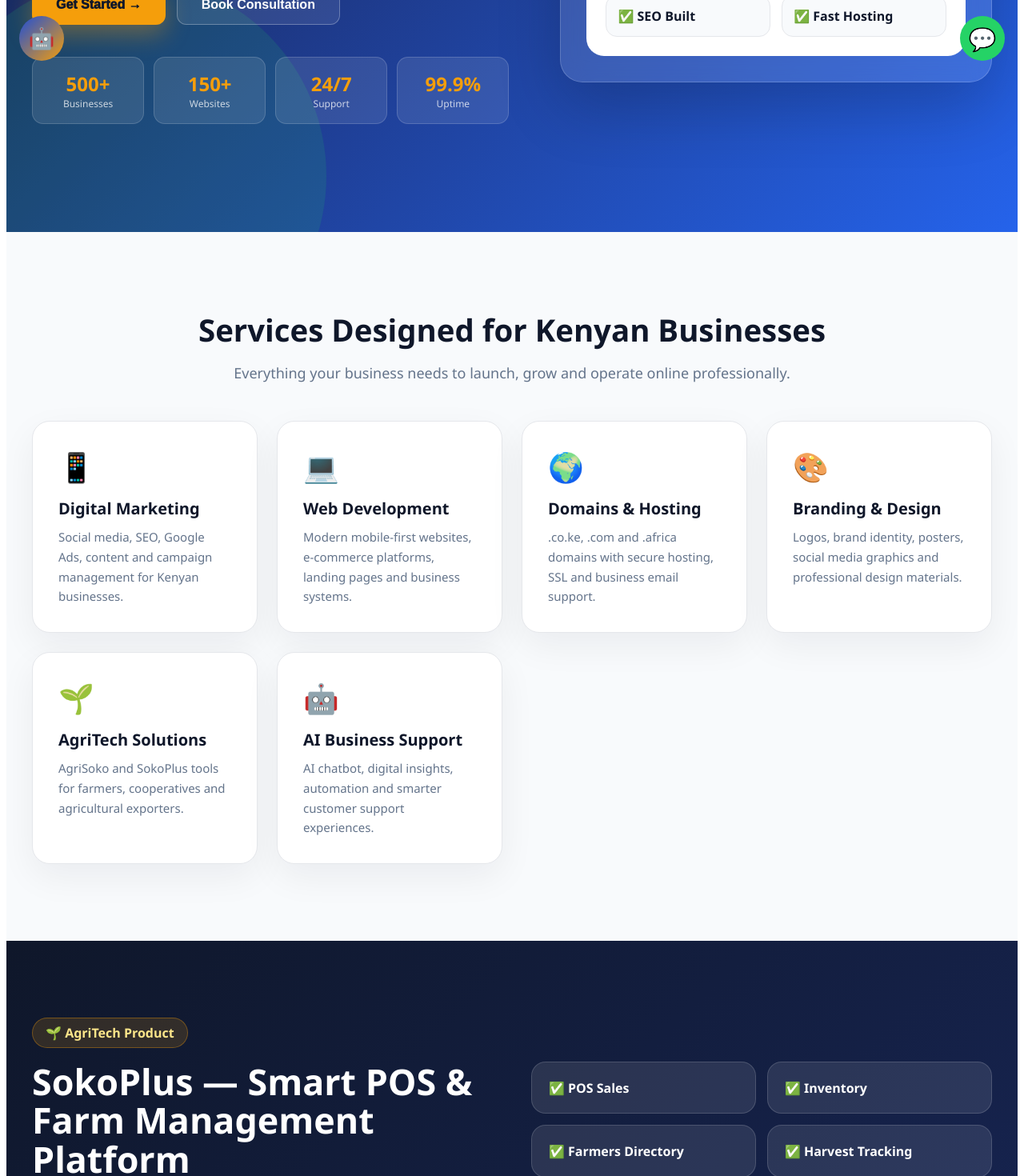
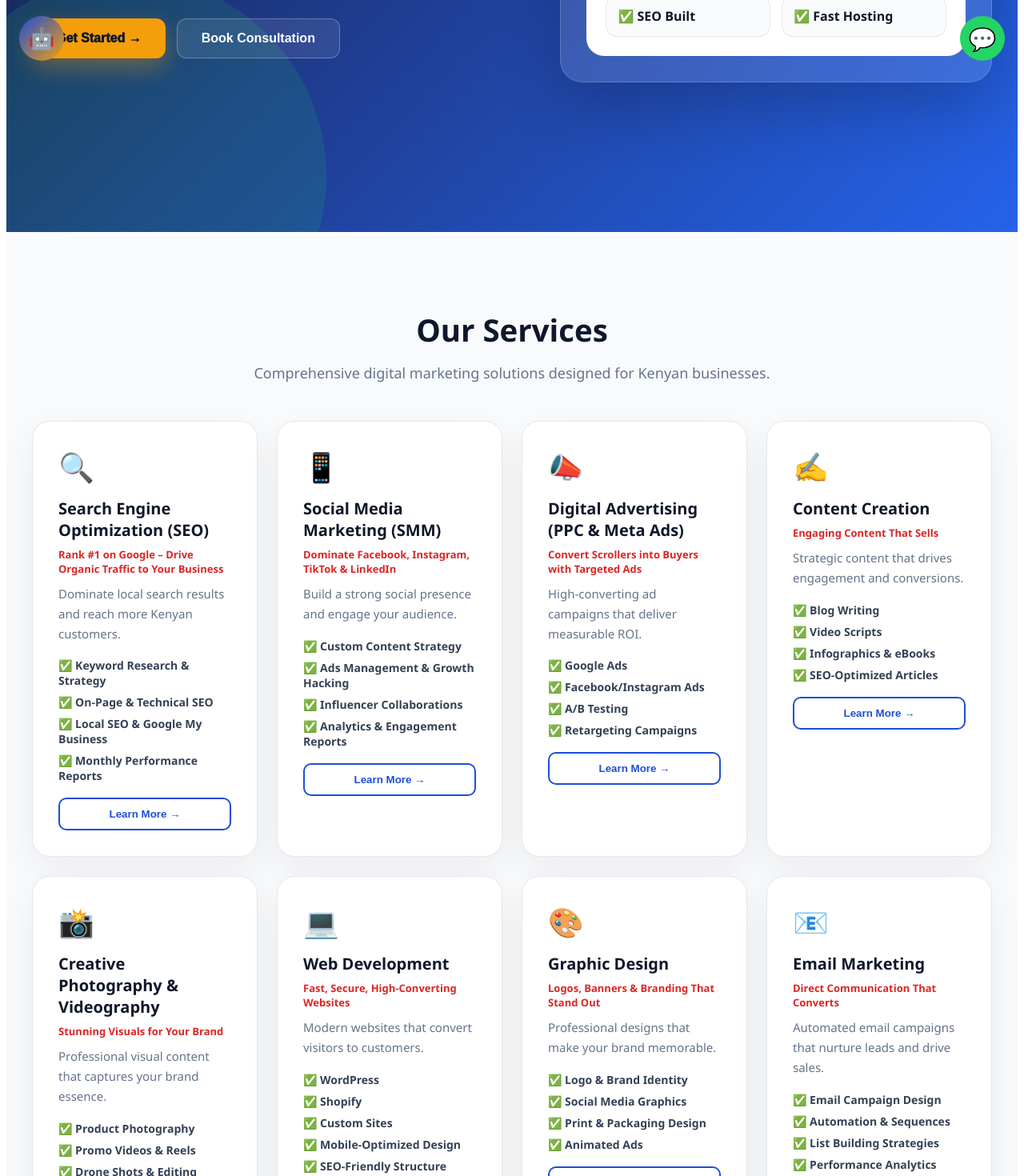
Before and after one commit to ianmunenebundi-glitch/faida-soko, a React (Vite) app: page / in a window 1280 px wide. Shown: the part 700-2170 px from the top of the page at 80% size. Built offline with nearby package versions, Linux system fonts and the light colour scheme.

Commit message:
Update FaidaSoko.jsx
Update services section with detailed FAIDA SOKO offerings

```diff
--- a/FaidaSoko.jsx
+++ b/FaidaSoko.jsx
@@ -19,12 +19,20 @@ const PACKAGES = [
 ];
 
 const SERVICES = [
-  { icon: "📱", title: "Digital Marketing", desc: "Social media, SEO, Google Ads, content and campaign management for Kenyan businesses." },
-  { icon: "💻", title: "Web Development", desc: "Modern mobile-first websites, e-commerce platforms, landing pages and business systems." },
-  { icon: "🌍", title: "Domains & Hosting", desc: ".co.ke, .com and .africa domains with secure hosting, SSL and business email support." },
-  { icon: "🎨", title: "Branding & Design", desc: "Logos, brand identity, posters, social media graphics and professional design materials." },
-  { icon: "🌱", title: "AgriTech Solutions", desc: "AgriSoko and SokoPlus tools for farmers, cooperatives and agricultural exporters." },
-  { icon: "🤖", title: "AI Business Support", desc: "AI chatbot, digital insights, automation and smarter customer support experiences." },
+  { icon: "🔍", title: "Search Engine Optimization (SEO)", subtitle: "Rank #1 on Google – Drive Organic Traffic to Your Business", desc: "Dominate local search results and reach more Kenyan customers.", details: ["Keyword Research & Strategy", "On-Page & Technical SEO", "Local SEO & Google My Business", "Monthly Performance Reports"] },
+  { icon: "📱", title: "Social Media Marketing (SMM)", subtitle: "Dominate Facebook, Instagram, TikTok & LinkedIn", desc: "Build a strong social presence and engage your audience.", details: ["Custom Content Strategy", "Ads Management & Growth Hacking", "Influencer Collaborations", "Analytics & Engagement Reports"] },
+  { icon: "📣", title: "Digital Advertising (PPC & Meta Ads)", subtitle: "Convert Scrollers into Buyers with Targeted Ads", desc: "High-converting ad campaigns that deliver measurable ROI.", details: ["Google Ads", "Facebook/Instagram Ads", "A/B Testing", "Retargeting Campaigns"] },
+  { icon: "✍️", title: "Content Creation", subtitle: "Engaging Content That Sells", desc: "Strategic content that drives engagement and conversions.", details: ["Blog Writing", "Video Scripts", "Infographics & eBooks", "SEO-Optimized Articles"] },
+  { icon: "📸", title: "Creative Photography & Videography", subtitle: "Stunning Visuals for Your Brand", desc: "Professional visual content that captures your brand essence.", details: ["Product Photography", "Promo Videos & Reels", "Drone Shots & Editing", "Branded Stock Libraries"] },
+  { icon: "💻", title: "Web Development", subtitle: "Fast, Secure, High-Converting Websites", desc: "Modern websites that convert visitors to customers.", details: ["WordPress", "Shopify", "Custom Sites", "Mobile-Optimized Design", "SEO-Friendly Structure"] },
+  { icon: "🎨", title: "Graphic Design", subtitle: "Logos, Banners & Branding That Stand Out", desc: "Professional designs that make your brand memorable.", details: ["Logo & Brand Identity", "Social Media Graphics", "Print & Packaging Design", "Animated Ads"] },
+  { icon: "📧", title: "Email Marketing", subtitle: "Direct Communication That Converts", desc: "Automated email campaigns that nurture leads and drive sales.", details: ["Email Campaign Design", "Automation & Sequences", "List Building Strategies", "Performance Analytics"] },
+  { icon: "🤝", title: "Influencer Marketing", subtitle: "Leverage Kenyan Influencers for Brand Growth", desc: "Connect with top Kenyan influencers to amplify your reach.", details: ["Influencer Identification", "Campaign Management", "Content Collaboration", "ROI Tracking"] },
+  { icon: "🎯", title: "Brand Strategy & Positioning", subtitle: "Define Your Brand's Unique Market Position", desc: "Strategic brand development for competitive advantage.", details: ["Brand Audit & Analysis", "Market Positioning", "Messaging Framework", "Brand Guidelines"] },
+  { icon: "📈", title: "Conversion Rate Optimization", subtitle: "Turn More Visitors Into Paying Customers", desc: "Data-driven optimization to maximize your conversion rates.", details: ["Website Analytics Setup", "A/B Testing", "User Experience Optimization", "Sales Funnel Analysis"] },
+  { icon: "🛡️", title: "Online Reputation Management", subtitle: "Protect & Enhance Your Digital Reputation", desc: "Monitor and manage your brand's online presence.", details: ["Review Management", "Crisis Communication", "Brand Monitoring", "Reputation Recovery"] },
+  { icon: "🌍", title: "Domain Registration", subtitle: "Secure Your Perfect Domain Name", desc: "Register .co.ke, .com, .africa and more with instant setup.", details: ["13+ Domain Extensions", "Pricing from KSh 1,500", "FREE .ke Domain Transfers", "Instant Domain Activation"] },
+  { icon: "🖥️", title: "Web Hosting", subtitle: "Reliable Hosting with Free Domain", desc: "Fast, secure hosting with free .co.ke domain support.", details: ["Free SSL", "99.9% Uptime", "DirectAdmin Control Panel", "24/7 Expert Support"] },
 ];
 
 const TESTIMONIALS = [
@@ -70,36 +78,32 @@ function Nav({ page, setPage, cart, currency, setCurrency, lang, setLang }) {
       <div style={{ maxWidth: 1200, margin: "0 auto", padding: "0 1.5rem", display: "flex", alignItems: "center", height: 70, gap: 16 }}>
         <button onClick={() => setPage("home")} style={{ background: "none", border: "none", cursor: "pointer", display: "flex", alignItems: "center", gap: 10, padding: 0 }}>
           <div style={{ width: 40, height: 40, borderRadius: 12, background: `linear-gradient(135deg,${BLUE},${GOLD})`, display: "flex", alignItems: "center", justifyContent: "center", fontWeight: 900, color: "#fff", fontSize: 16 }}>FS</div>
-          <span style={{ color: "#fff", fontWeight: 900, fontSize: 19, letterSpacing: "-0.5px" }}>FAIDA SOKO</span>
+          <span style={{ color: "#fff", fontWeight: 900, fontSize: 19 }}>FAIDA SOKO</span>
         </button>
 
         <div style={{ flex: 1 }} />
 
-        <div style={{ display: "flex", gap: 4, alignItems: "center" }}>
+        <div style={{ display: "flex", gap: 4, alignItems: "center", flexWrap: "wrap" }}>
           {links.map(l => (
             <button key={l.id} onClick={() => handleNavClick(l.id)}
-              style={{ background: page === l.id ? "rgba(245,158,11,0.18)" : "none", border: "none", color: page === l.id ? GOLD : "rgba(255,255,255,0.82)", padding: "7px 11px", borderRadius: 8, cursor: "pointer", fontSize: 13, fontWeight: 700 }}>
+              style={{ background: page === l.id ? "rgba(245,158,11,0.18)" : "none", border: "none", color: page === l.id ? GOLD : "rgba(255,255,255,0.82)", padding: "7px 10px", borderRadius: 8, cursor: "pointer", fontSize: 13, fontWeight: 700 }}>
               {l.label}
             </button>
           ))}
         </div>
 
         <div style={{ display: "flex", gap: 8, alignItems: "center" }}>
-          <button onClick={() => setCurrency(c => c === "KES" ? "USD" : "KES")}
-            style={{ background: "rgba(255,255,255,0.08)", border: "1px solid rgba(255,255,255,0.15)", color: "#fff", padding: "5px 10px", borderRadius: 8, cursor: "pointer", fontSize: 12, fontWeight: 700 }}>
+          <button onClick={() => setCurrency(c => c === "KES" ? "USD" : "KES")} style={{ background: "rgba(255,255,255,0.08)", border: "1px solid rgba(255,255,255,0.15)", color: "#fff", padding: "5px 10px", borderRadius: 8, cursor: "pointer", fontSize: 12, fontWeight: 700 }}>
             {currency}
           </button>
-          <button onClick={() => setLang(l => l === "en" ? "sw" : "en")}
-            style={{ background: "rgba(255,255,255,0.08)", border: "1px solid rgba(255,255,255,0.15)", color: "#fff", padding: "5px 10px", borderRadius: 8, cursor: "pointer", fontSize: 12 }}>
+          <button onClick={() => setLang(l => l === "en" ? "sw" : "en")} style={{ background: "rgba(255,255,255,0.08)", border: "1px solid rgba(255,255,255,0.15)", color: "#fff", padding: "5px 10px", borderRadius: 8, cursor: "pointer", fontSize: 12 }}>
             🌍 {lang === "en" ? "EN" : "SW"}
           </button>
-          <button onClick={() => setCartOpen(true)}
-            style={{ background: "none", border: "none", color: "#fff", cursor: "pointer", fontSize: 20, position: "relative", padding: 4 }}>
+          <button onClick={() => setCartOpen(true)} style={{ background: "none", border: "none", color: "#fff", cursor: "pointer", fontSize: 20, position: "relative", padding: 4 }}>
             🛒
             {cart.length > 0 && <span style={{ position: "absolute", top: -2, right: -2, background: GOLD, color: NAVY, borderRadius: "50%", width: 17, height: 17, fontSize: 10, display: "flex", alignItems: "center", justifyContent: "center", fontWeight: 900 }}>{cart.length}</span>}
           </button>
-          <button onClick={() => setPage("account")}
-            style={{ background: GOLD, border: "none", color: NAVY, padding: "8px 14px", borderRadius: 9, cursor: "pointer", fontSize: 13, fontWeight: 900 }}>
+          <button onClick={() => setPage("account")} style={{ background: GOLD, border: "none", color: NAVY, padding: "8px 14px", borderRadius: 9, cursor: "pointer", fontSize: 13, fontWeight: 900 }}>
             Sign In
           </button>
         </div>
@@ -144,18 +148,10 @@ function Nav({ page, setPage, cart, currency, setCurrency, lang, setLang }) {
   );
 }
 
-function HomePage({ setPage, currency, lang }) {
+function HomePage({ setPage, lang }) {
   const hero = lang === "sw"
-    ? {
-      h: "Soko la Kidijitali kwa Ukuaji wa Biashara",
-      sub: "Tunasaidia biashara za Kenya kukua kupitia tovuti, masoko ya kidijitali, hosting, domains na teknolojia ya kilimo.",
-      cta: "Anza Sasa"
-    }
-    : {
-      h: "Kenya’s Digital Marketplace for Business Growth",
-      sub: "Websites • Digital Marketing • Hosting • Domains • AgriTech. Helping Kenyan businesses grow online through technology, marketing and digital commerce.",
-      cta: "Get Started"
-    };
+    ? { h: "Soko la Kidijitali kwa Ukuaji wa Biashara", sub: "Tunasaidia biashara za Kenya kukua kupitia tovuti, masoko ya kidijitali, hosting, domains na teknolojia ya kilimo.", cta: "Anza Sasa" }
+    : { h: "Kenya’s Digital Marketplace for Business Growth", sub: "Websites • Digital Marketing • Hosting • Domains • AgriTech. Helping Kenyan businesses grow online through technology, marketing and digital commerce.", cta: "Get Started" };
 
   return (
     <div>
@@ -180,20 +176,6 @@ function HomePage({ setPage, currency, lang }) {
             <div style={{ display: "flex", gap: 14, flexWrap: "wrap", marginBottom: "2.5rem" }}>
               <button onClick={() => setPage("shop")} style={{ background: GOLD, color: NAVY, border: "none", padding: "15px 30px", borderRadius: 12, fontSize: 16, fontWeight: 950, cursor: "pointer", boxShadow: "0 12px 30px rgba(245,158,11,0.35)" }}>{hero.cta} →</button>
               <button onClick={() => setPage("contact")} style={{ background: "rgba(255,255,255,0.09)", color: "#fff", border: "1px solid rgba(255,255,255,0.28)", padding: "15px 30px", borderRadius: 12, fontSize: 16, fontWeight: 800, cursor: "pointer" }}>Book Consultation</button>
-            </div>
-
-            <div style={{ display: "grid", gridTemplateColumns: "repeat(4,minmax(90px,1fr))", gap: 12, maxWidth: 640 }}>
-              {[
-                ["500+", "Businesses"],
-                ["150+", "Websites"],
-                ["24/7", "Support"],
-                ["99.9%", "Uptime"]
-              ].map(([num, label]) => (
-                <div key={label} style={{ background: "rgba(255,255,255,0.1)", border: "1px solid rgba(255,255,255,0.16)", borderRadius: 14, padding: "16px 12px", textAlign: "center" }}>
-                  <div style={{ color: GOLD, fontSize: 24, fontWeight: 950 }}>{num}</div>
-                  <div style={{ color: "rgba(255,255,255,0.75)", fontSize: 12 }}>{label}</div>
-                </div>
-              ))}
             </div>
           </div>
 
@@ -233,16 +215,33 @@ function HomePage({ setPage, currency, lang }) {
       <section style={{ padding: "6rem 1.5rem", background: "#f8fafc" }}>
         <div style={{ maxWidth: 1200, margin: "0 auto" }}>
           <div style={{ textAlign: "center", marginBottom: "3rem" }}>
-            <h2 style={{ fontSize: "clamp(2rem,3vw,3rem)", fontWeight: 950, margin: "0 0 1rem", color: NAVY }}>Services Designed for Kenyan Businesses</h2>
-            <p style={{ color: "#64748b", fontSize: 18, maxWidth: 750, margin: "0 auto" }}>Everything your business needs to launch, grow and operate online professionally.</p>
+            <h2 style={{ fontSize: "clamp(2rem,3vw,3rem)", fontWeight: 950, margin: "0 0 1rem", color: NAVY }}>Our Services</h2>
+            <p style={{ color: "#64748b", fontSize: 18, maxWidth: 750, margin: "0 auto" }}>Comprehensive digital marketing solutions designed for Kenyan businesses.</p>
           </div>
 
           <div style={{ display: "grid", gridTemplateColumns: "repeat(auto-fit,minmax(280px,1fr))", gap: 24 }}>
             {SERVICES.map(s => (
               <div key={s.title} style={{ padding: "2rem", border: "1px solid #e5e7eb", borderRadius: 22, background: "#fff", boxShadow: "0 16px 45px rgba(15,23,42,0.06)" }}>
                 <div style={{ fontSize: 36, marginBottom: 14 }}>{s.icon}</div>
-                <h3 style={{ margin: "0 0 10px", fontWeight: 900, color: NAVY, fontSize: 20 }}>{s.title}</h3>
+
+                <h3 style={{ margin: "0 0 8px", fontWeight: 900, color: NAVY, fontSize: 20 }}>{s.title}</h3>
+
+                <p style={{ margin: "0 0 10px", color: RED, fontSize: 13, fontWeight: 800 }}>{s.subtitle}</p>
+
                 <p style={{ margin: 0, color: "#64748b", lineHeight: 1.65, fontSize: 15 }}>{s.desc}</p>
+
+                <div style={{ marginTop: 18, display: "grid", gap: 8 }}>
+                  {s.details.map((item) => (
+                    <div key={item} style={{ color: "#334155", fontSize: 14, fontWeight: 650 }}>✅ {item}</div>
+                  ))}
+                </div>
+
+                <button
+                  onClick={() => window.open(`https://wa.me/254723032756?text=I'm interested in ${encodeURIComponent(s.title)}`, "_blank")}
+                  style={{ marginTop: 18, width: "100%", padding: "11px", borderRadius: 10, border: `2px solid ${BLUE}`, color: BLUE, background: "#fff", fontWeight: 900, cursor: "pointer" }}
+                >
+                  Learn More →
+                </button>
               </div>
             ))}
           </div>
@@ -254,7 +253,7 @@ function HomePage({ setPage, currency, lang }) {
       <section style={{ padding: "6rem 1.5rem", background: "#fff" }}>
         <div style={{ maxWidth: 1200, margin: "0 auto" }}>
           <div style={{ textAlign: "center", marginBottom: "3rem" }}>
-            <h2 style={{ fontSize: "clamp(2rem,3vw,3rem)", fontWeight: 950, margin: "0 0 1rem", color: NAVY }}>Real Results from Real Kenyan Businesses</h2>
+            <h2 style={{ fontSize: "clamp(2rem,3vw,3rem)", fontWeight: 950, margin: "0 0 1rem", color: NAVY }}>Client Success Stories</h2>
             <p style={{ color: "#64748b", fontSize: 18 }}>Trusted by local businesses that want professional digital growth.</p>
           </div>
 
@@ -289,9 +288,7 @@ function SokoPlusSection() {
 
         <div style={{ display: "grid", gridTemplateColumns: "repeat(2,1fr)", gap: 14 }}>
           {features.map(f => (
-            <div key={f} style={{ background: "rgba(255,255,255,0.1)", border: "1px solid rgba(255,255,255,0.15)", borderRadius: 18, padding: "1.3rem", color: "#fff", fontWeight: 850 }}>
-              ✅ {f}
-            </div>
+            <div key={f} style={{ background: "rgba(255,255,255,0.1)", border: "1px solid rgba(255,255,255,0.15)", borderRadius: 18, padding: "1.3rem", color: "#fff", fontWeight: 850 }}>✅ {f}</div>
           ))}
         </div>
       </div>
@@ -350,8 +347,7 @@ function DomainsPage() {
         <h1 style={{ fontSize: "clamp(2rem,4vw,3rem)", fontWeight: 950, margin: "0 0 0.5rem", color: NAVY }}>Find Your Perfect Domain</h1>
         <p style={{ color: "#64748b", marginBottom: "2rem" }}>Register .co.ke, .ke, .com, .africa and more.</p>
         <div style={{ display: "flex", gap: 8, marginBottom: "2rem" }}>
-          <input value={query} onChange={e => setQuery(e.target.value)} placeholder="Enter domain name"
-            style={{ flex: 1, padding: "16px 20px", border: "2px solid #e5e7eb", borderRadius: 12, fontSize: 16 }} />
+          <input value={query} onChange={e => setQuery(e.target.value)} placeholder="Enter domain name" style={{ flex: 1, padding: "16px 20px", border: "2px solid #e5e7eb", borderRadius: 12, fontSize: 16 }} />
           <button style={{ background: GOLD, color: NAVY, border: "none", padding: "16px 28px", borderRadius: 12, fontSize: 16, fontWeight: 950, cursor: "pointer" }}>Search</button>
         </div>
       </div>
@@ -394,11 +390,9 @@ function ContactPage() {
               <h2 style={{ margin: "0 0 1.5rem", fontWeight: 950, color: NAVY }}>Send Us a Message</h2>
               <div style={{ display: "flex", flexDirection: "column", gap: 16 }}>
                 {[["name", "Full Name"], ["email", "Email"], ["phone", "Phone"]].map(([field, ph]) => (
-                  <input key={field} placeholder={ph} value={form[field]} onChange={e => setForm(f => ({ ...f, [field]: e.target.value }))}
-                    style={{ padding: "14px 16px", border: "1px solid #e5e7eb", borderRadius: 12, fontSize: 15 }} />
+                  <input key={field} placeholder={ph} value={form[field]} onChange={e => setForm(f => ({ ...f, [field]: e.target.value }))} style={{ padding: "14px 16px", border: "1px solid #e5e7eb", borderRadius: 12, fontSize: 15 }} />
                 ))}
-                <textarea placeholder="Message" value={form.message} onChange={e => setForm(f => ({ ...f, message: e.target.value }))}
-                  rows={5} style={{ padding: "14px 16px", border: "1px solid #e5e7eb", borderRadius: 12 }} />
+                <textarea placeholder="Message" value={form.message} onChange={e => setForm(f => ({ ...f, message: e.target.value }))} rows={5} style={{ padding: "14px 16px", border: "1px solid #e5e7eb", borderRadius: 12 }} />
                 <button onClick={submit} style={{ background: BLUE, color: "#fff", border: "none", padding: "15px", borderRadius: 12, fontWeight: 950, cursor: "pointer" }}>Send Message →</button>
               </div>
             </div>
@@ -473,8 +467,7 @@ function Chatbot() {
 
   return (
     <>
-      <button onClick={() => setOpen(o => !o)}
-        style={{ position: "fixed", bottom: 24, left: 24, width: 56, height: 56, borderRadius: "50%", background: `linear-gradient(135deg,${BLUE},${GOLD})`, border: "none", color: "#fff", fontSize: 26, cursor: "pointer", zIndex: 999 }}>
+      <button onClick={() => setOpen(o => !o)} style={{ position: "fixed", bottom: 24, left: 24, width: 56, height: 56, borderRadius: "50%", background: `linear-gradient(135deg,${BLUE},${GOLD})`, border: "none", color: "#fff", fontSize: 26, cursor: "pointer", zIndex: 999 }}>
         {open ? "✕" : "🤖"}
       </button>
       {open && (
@@ -493,8 +486,7 @@ function Chatbot() {
             <div ref={bottomRef} />
           </div>
           <div style={{ padding: "12px 16px", borderTop: "1px solid #e5e7eb", display: "flex", gap: 8 }}>
-            <input value={input} onChange={e => setInput(e.target.value)} onKeyDown={e => e.key === "Enter" && send()} placeholder="Ask..."
-              style={{ flex: 1, padding: "10px 14px", border: "1px solid #e5e7eb", borderRadius: 10 }} />
+            <input value={input} onChange={e => setInput(e.target.value)} onKeyDown={e => e.key === "Enter" && send()} placeholder="Ask..." style={{ flex: 1, padding: "10px 14px", border: "1px solid #e5e7eb", borderRadius: 10 }} />
             <button onClick={send} style={{ background: BLUE, color: "#fff", border: "none", width: 40, borderRadius: 10, cursor: "pointer" }}>→</button>
           </div>
         </div>
@@ -515,13 +507,13 @@ export default function FaidaSoko() {
 
   const renderPage = () => {
     switch (page) {
-      case "home": return <HomePage setPage={setPage} currency={currency} lang={lang} />;
+      case "home": return <HomePage setPage={setPage} lang={lang} />;
       case "shop": return <ShopPage addToCart={addToCart} currency={currency} />;
       case "hosting": return <HostingPage currency={currency} />;
       case "domains": return <DomainsPage />;
       case "contact": return <ContactPage />;
       case "account": return <AccountPage />;
-      default: return <HomePage setPage={setPage} currency={currency} lang={lang} />;
+      default: return <HomePage setPage={setPage} lang={lang} />;
     }
   };
 
@@ -532,8 +524,7 @@ export default function FaidaSoko() {
         {renderPage()}
       </main>
       <Footer setPage={setPage} />
-      <a href="https://wa.me/254723032756" target="_blank" rel="noreferrer"
-        style={{ position: "fixed", bottom: 24, right: 24, width: 56, height: 56, borderRadius: "50%", background: "#25d366", display: "flex", alignItems: "center", justifyContent: "center", fontSize: 28, zIndex: 999, textDecoration: "none" }}>
+      <a href="https://wa.me/254723032756" target="_blank" rel="noreferrer" style={{ position: "fixed", bottom: 24, right: 24, width: 56, height: 56, borderRadius: "50%", background: "#25d366", display: "flex", alignItems: "center", justifyContent: "center", fontSize: 28, zIndex: 999, textDecoration: "none" }}>
         💬
       </a>
       <Chatbot />
```
